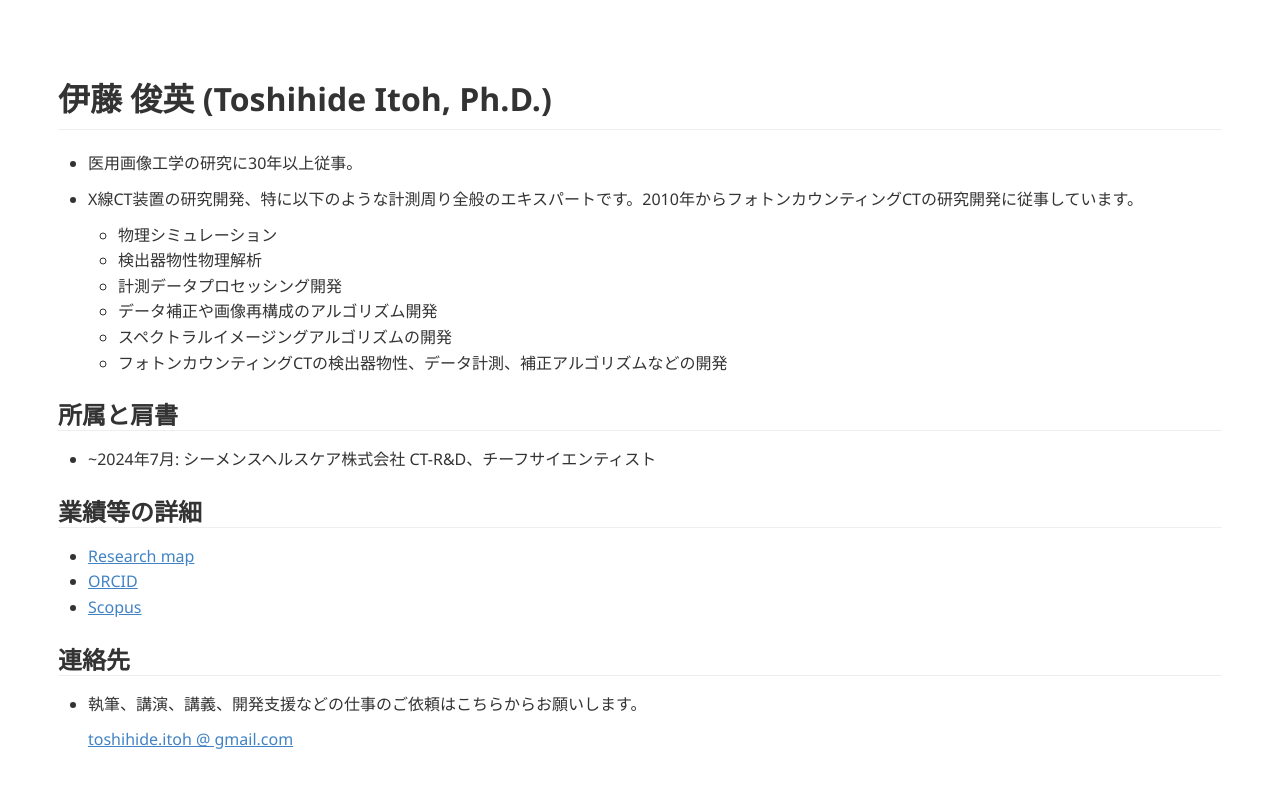
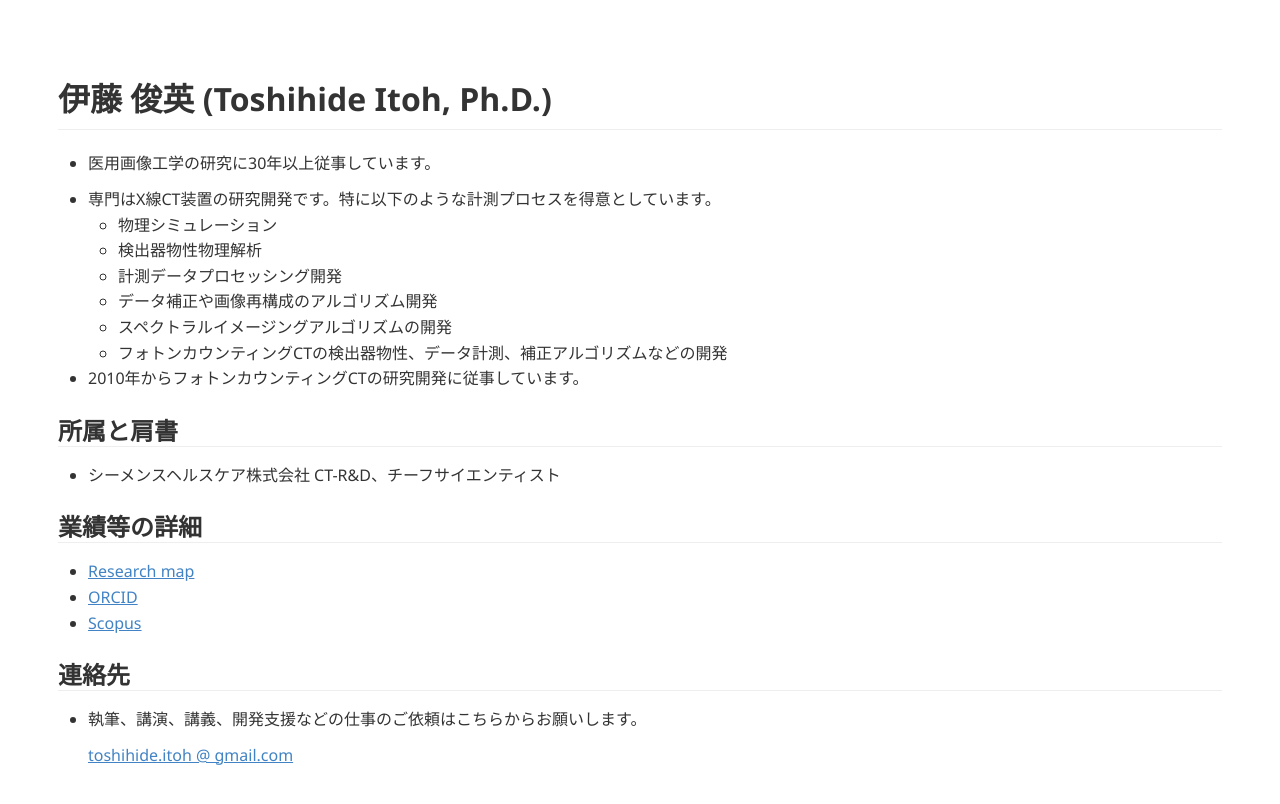
Before and after one commit to tnitoh/tnitoh.github.io, a Jekyll site: the page built from index.md, in a window 1280 px wide. Shown: the top 804 px of the page. Built offline with Jekyll 4.4.1, drawn with Linux system fonts in a browser that asks for light colours; Markdown is read by kramdown in place of the engine named in the settings.

Commit message:
Update index.md

```diff
--- a/index.md
+++ b/index.md
@@ -5,9 +5,9 @@ title: Toshihide Itoh's web page
 
 # 伊藤 俊英 (Toshihide Itoh, Ph.D.)
 
-- 医用画像工学の研究に30年以上従事。
+- 医用画像工学の研究に30年以上従事しています。
 
-- X線CT装置の研究開発、特に以下のような計測周り全般のエキスパートです。2010年からフォトンカウンティングCTの研究開発に従事しています。
+- 専門はX線CT装置の研究開発です。特に以下のような計測プロセスを得意としています。
   - 物理シミュレーション
   - 検出器物性物理解析
   - 計測データプロセッシング開発
@@ -15,8 +15,10 @@ title: Toshihide Itoh's web page
   - スペクトラルイメージングアルゴリズムの開発
   - フォトンカウンティングCTの検出器物性、データ計測、補正アルゴリズムなどの開発
 
+- 2010年からフォトンカウンティングCTの研究開発に従事しています。
+
 ## 所属と肩書
-- ~2024年7月: シーメンスヘルスケア株式会社 CT-R&D、チーフサイエンティスト
+- シーメンスヘルスケア株式会社 CT-R&D、チーフサイエンティスト
 
 ## 業績等の詳細
 - [Research map](https://researchmap.jp/tnitoh?lang=en){:target="_blank"}
```
